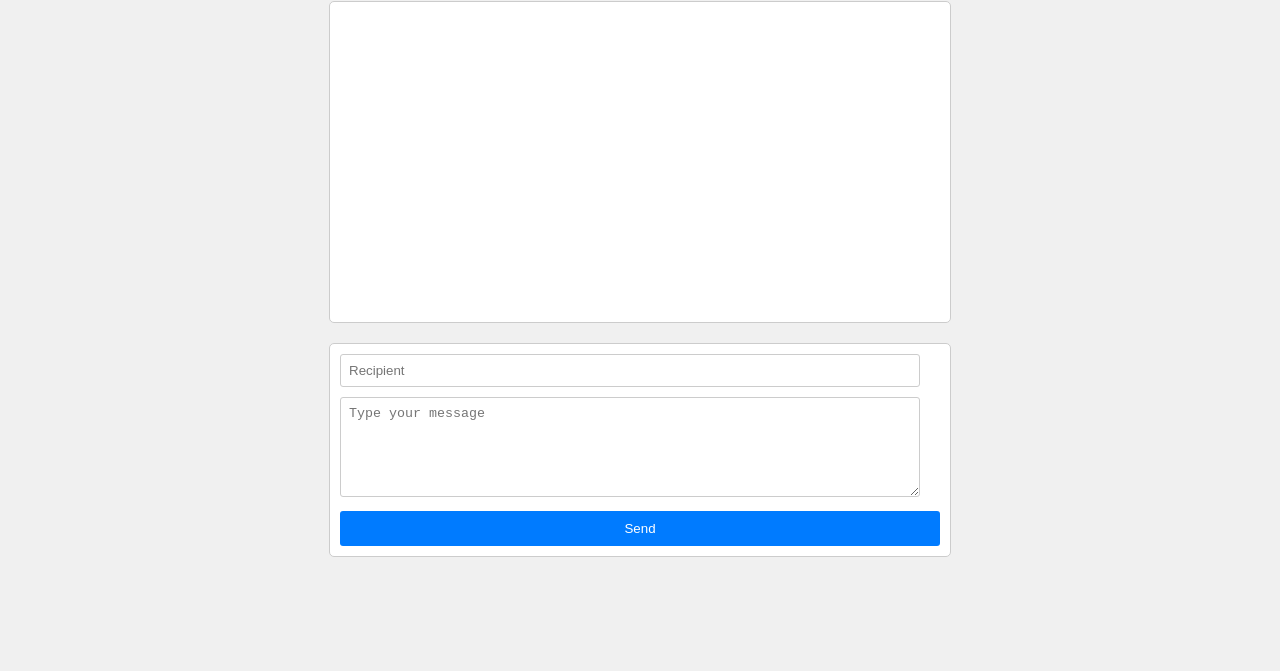
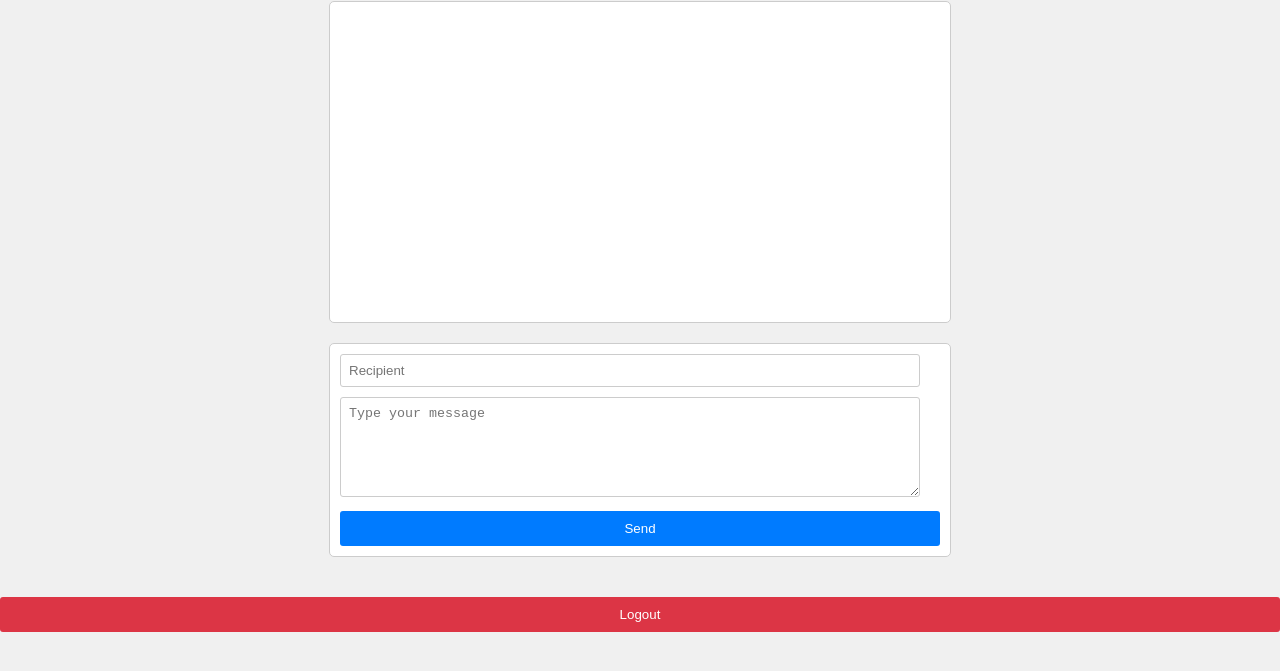
Before and after one commit to Darkness-Monster/SMA, a website: page public/messaging.html in a window 1280 px wide. Shown: the part 77-748 px from the top of the page. Drawn offline with Linux system fonts and the light colour scheme; no server answers.

Commit message:
Added a logout button in messaging.html

```diff
--- a/public/messaging.html
+++ b/public/messaging.html
@@ -1,8 +1,8 @@
 <!DOCTYPE html>
 <html lang="en">
   <head>
-    <meta charset="UTF-8">
-    <meta name="viewport" content="width=device-width, initial-scale=1.0">
+    <meta charset="UTF-8" />
+    <meta name="viewport" content="width=device-width, initial-scale=1.0" />
     <title>Messaging App</title>
     <style>
       body {
@@ -64,6 +64,21 @@
       #composeMessage button:hover {
         background-color: #0056b3;
       }
+
+      #logoutButton {
+        width: 100%;
+        padding: 10px;
+        background-color: #dc3545; /* Red color */
+        color: #fff;
+        border: none;
+        border-radius: 3px;
+        cursor: pointer;
+        margin-top: 20px;
+      }
+
+      #logoutButton:hover {
+        background-color: #c82333; /* Darker red color on hover */
+      }
     </style>
   </head>
   <body>
@@ -74,11 +89,14 @@
     </div>
 
     <div id="composeMessage">
-        <input type="text" id="recipient" placeholder="Recipient">
+      <input type="text" id="recipient" placeholder="Recipient" />
       <textarea id="message" placeholder="Type your message"></textarea>
       <button onclick="sendMessage()">Send</button>
     </div>
 
+    <!-- Logout button -->
+    <button id="logoutButton" onclick="logout()">Logout</button>
+
     <script src="messaging.js"></script>
   </body>
 </html>
--- a/public/messaging.js
+++ b/public/messaging.js
@@ -58,6 +58,12 @@ function fetchMessages() {
     });
 }
 
+// Function to handle logout
+function logout() {
+  localStorage.removeItem("username"); // Remove the username from local storage
+  window.location.href = "index.html"; // Redirect to the login page
+}
+
 // Fetch messages when the page loads
 window.addEventListener("load", fetchMessages);
 
```
Lines whose indentation alone changed are shown as unchanged.
